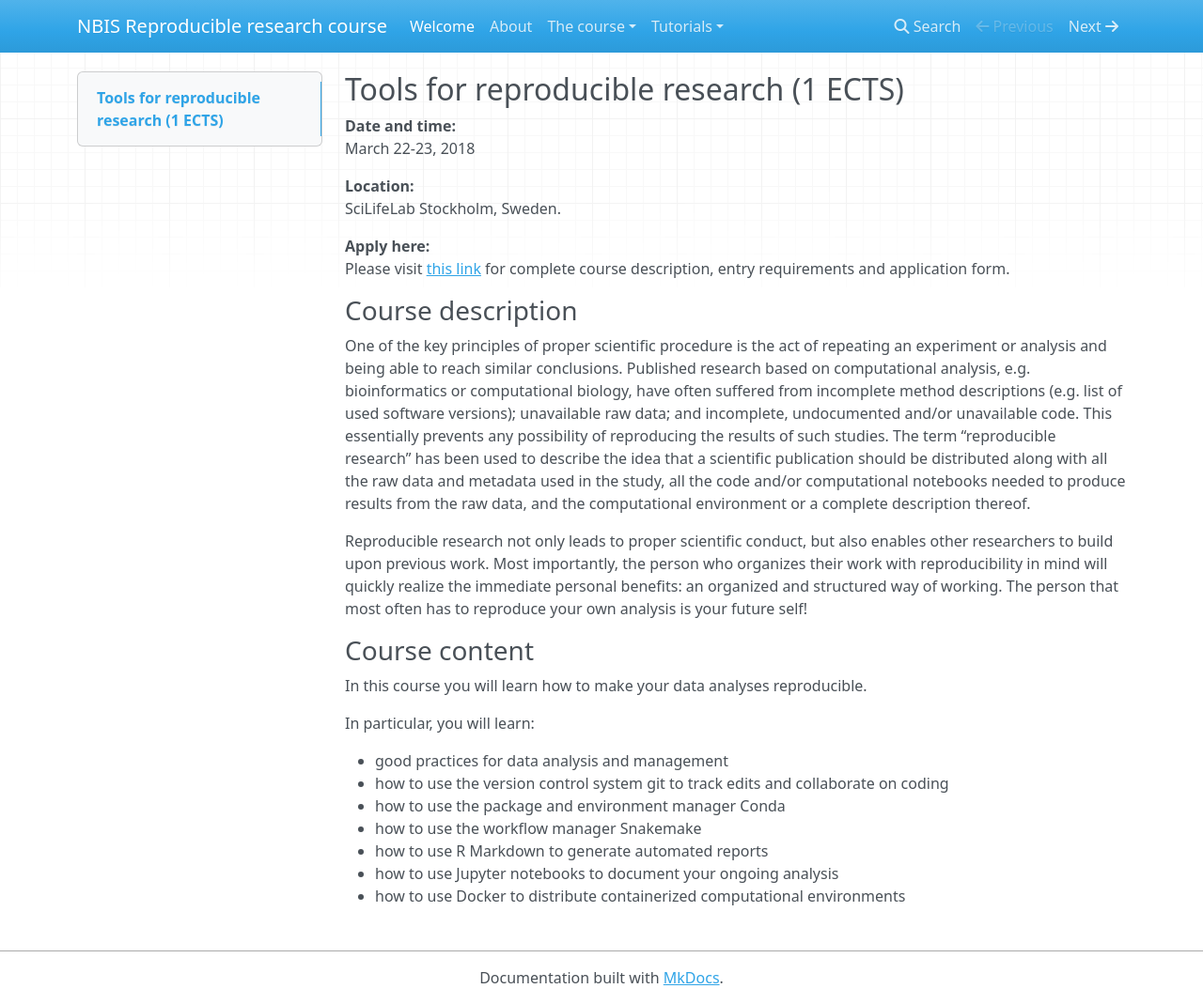
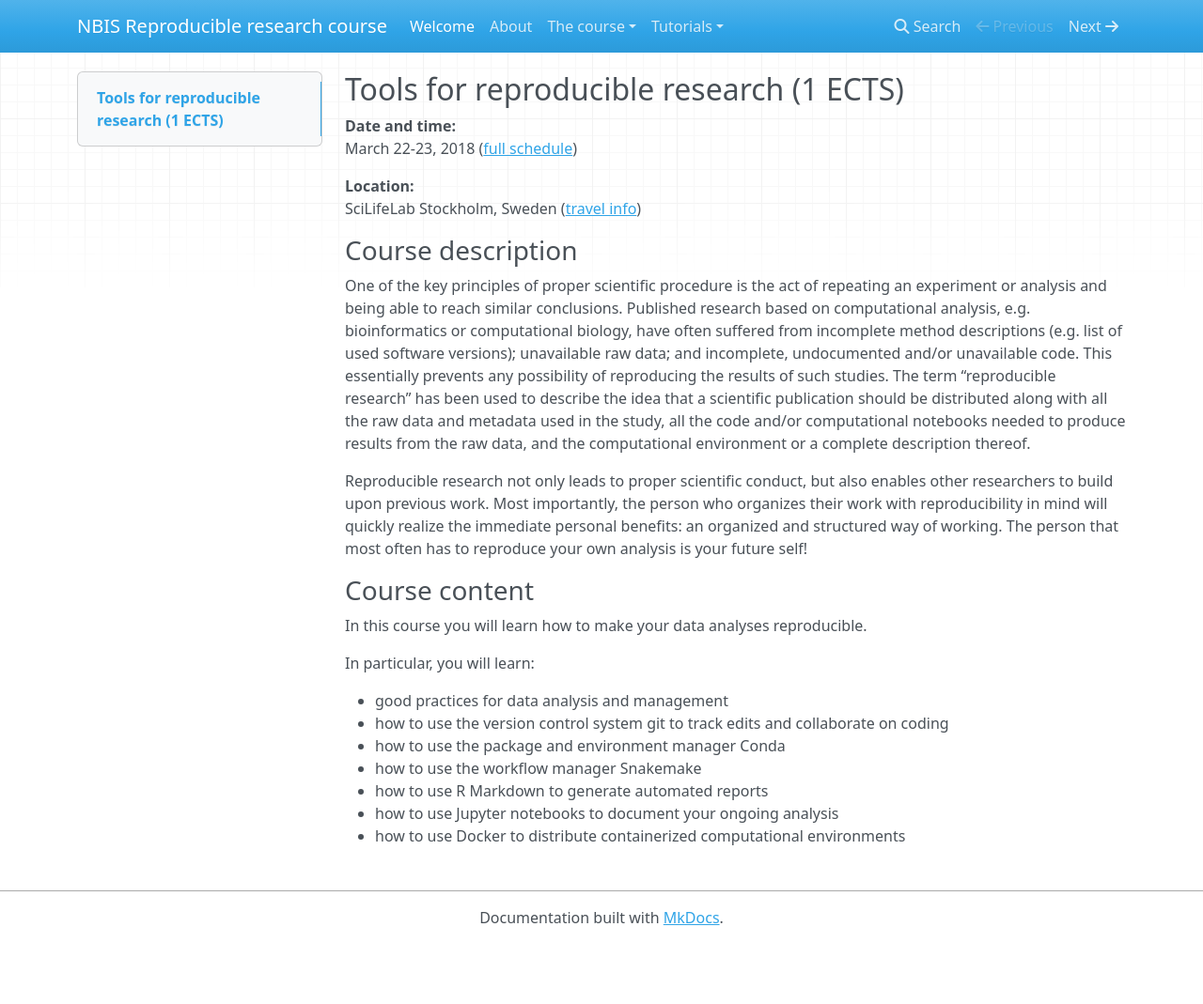
Before and after one commit to NBISweden/workshop-reproducible-research, an MkDocs documentation site: the page built from docs/index.md, in a window 1280 px wide and 1069 px high. Shown: the whole window at 94% size. Built offline with MkDocs 1.6.1, drawn with Linux system fonts in a browser that asks for light colours; nearby versions of some CDN libraries; old or Windows-style settings are respelled for this version of MkDocs.

Commit message:
add links to schedule and travel, remove apply here

```diff
--- a/docs/index.md
+++ b/docs/index.md
@@ -3,13 +3,10 @@
 ## Tools for reproducible research (1 ECTS)
 
 **Date and time:**
-March 22-23, 2018
+March 22-23, 2018 ([full schedule](schedule.md))
 
 **Location:**
-SciLifeLab Stockholm, Sweden.
-
-**Apply here:**
-Please visit [this link](https://www.scilifelab.se/events/reproducible-research-vt18/) for complete course description, entry requirements and application form.
+SciLifeLab Stockholm, Sweden ([travel info](travel.md))
 
 ### Course description
 
```
